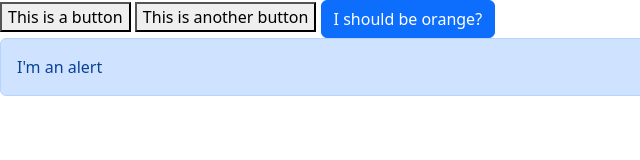
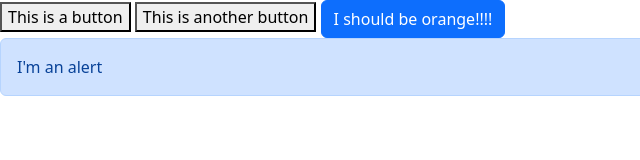
Before and after one commit to natafaye/onpa-su24-playground, a website built with Parcel: page index.html in a window 1280 px wide. Shown: the full height of the page, 0-640 px from the left. Built offline with nearby package versions, Linux system fonts and the light colour scheme; files whose address does not match are found by name.

Commit message:
Button is very confident

```diff
--- a/index.html
+++ b/index.html
@@ -19,7 +19,7 @@
         This is another button
     </button>
 
-    <button class="btn btn-primary">I should be orange?</button>
+    <button class="btn btn-primary">I should be orange!!!!</button>
 
     <div class="alert alert-primary">
         I'm an alert
```
